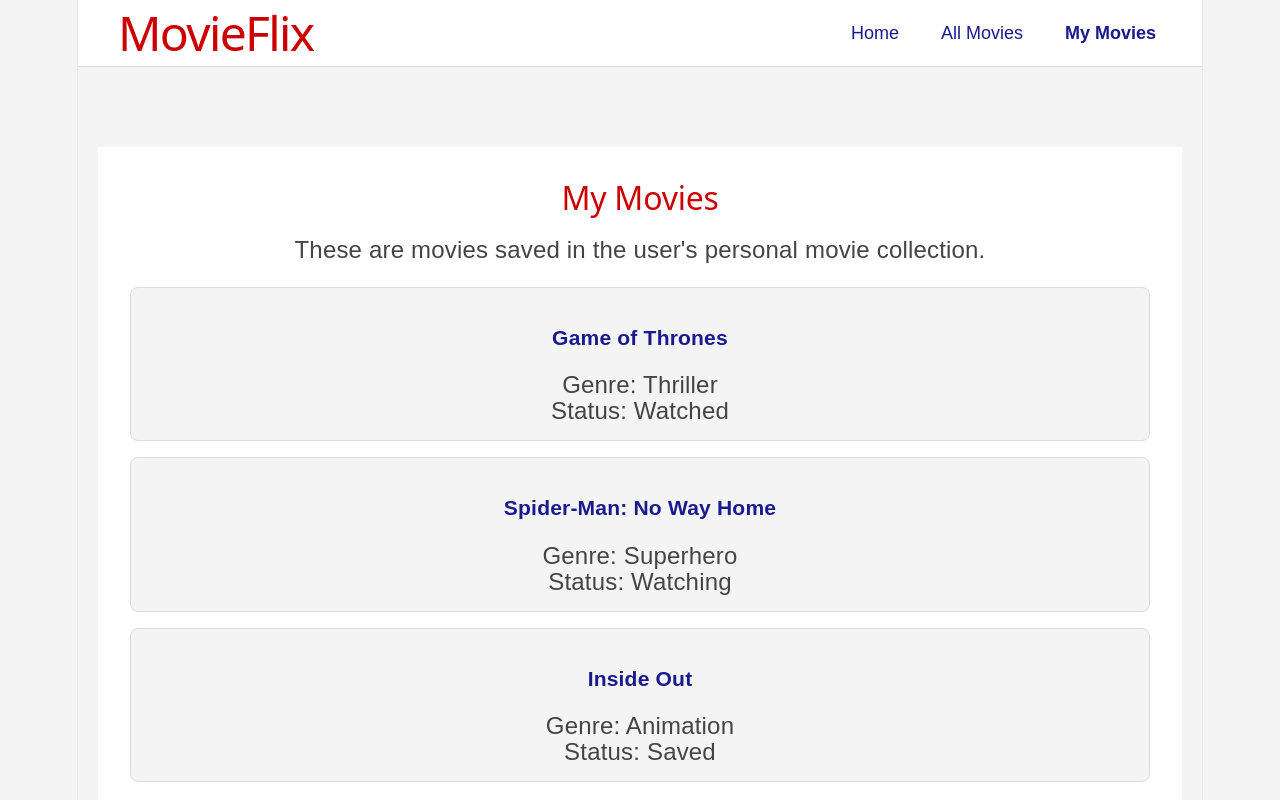
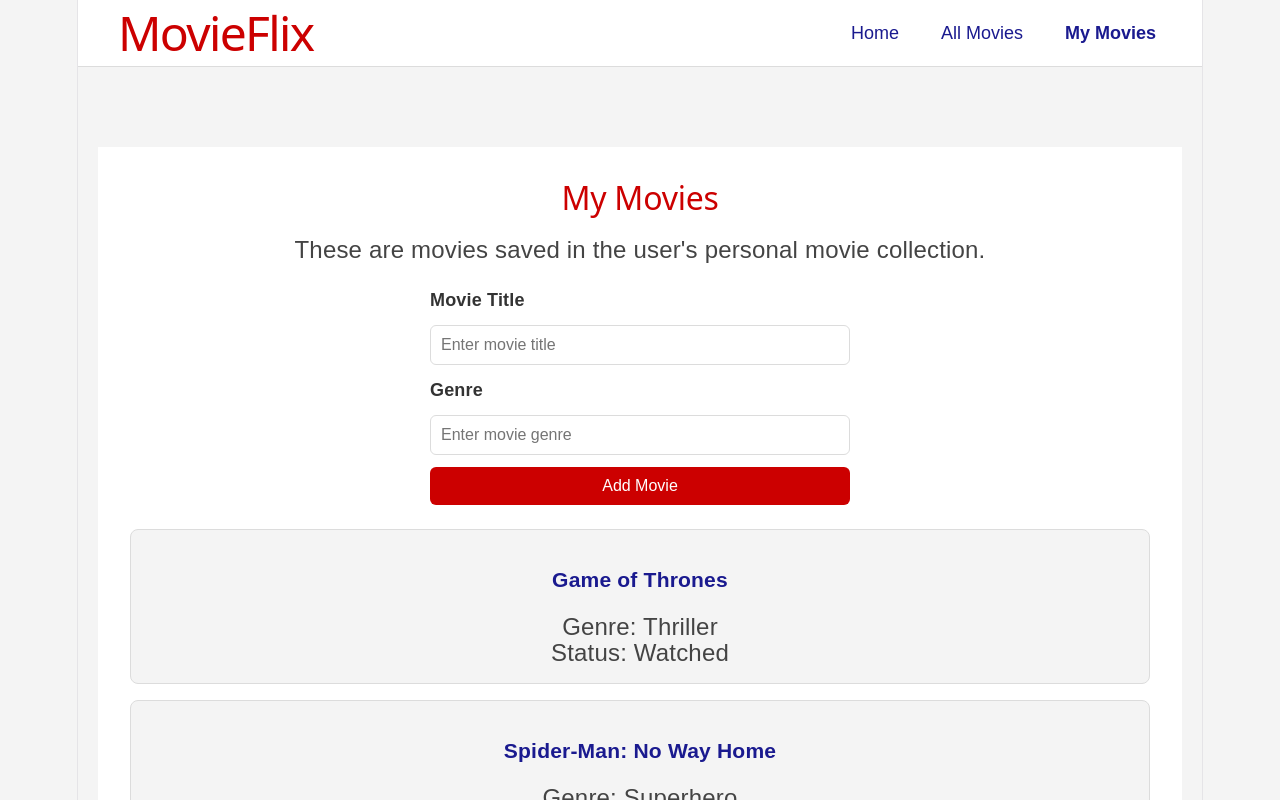
Before and after one commit to jguese3/fullstack-project, a React (Vite) app: page / in a window 1280 px wide. Both pictures are taken after a click on the button "My Movies". Shown: the top 800 px of the page. Built offline with nearby package versions, Linux system fonts and the light colour scheme.

Commit message:
Completed I.1 feature page and I.2 form component

```diff
--- a/src/components/my-movies/MyMovies.css
+++ b/src/components/my-movies/MyMovies.css
@@ -25,3 +25,32 @@
 .movie-card h3 {
   color: #1a1a8f;
 }
+
+.movie-form {
+  display: grid;
+  gap: 12px;
+  max-width: 420px;
+  margin: 24px auto;
+  text-align: left;
+}
+
+.movie-form label {
+  font-weight: bold;
+}
+
+.movie-form input {
+  padding: 10px;
+  border: 1px solid #dcdcdc;
+  border-radius: 6px;
+  font-size: 16px;
+}
+
+.movie-form button {
+  padding: 10px 14px;
+  border: none;
+  border-radius: 6px;
+  background-color: #cc0000;
+  color: #ffffff;
+  font-size: 16px;
+  cursor: pointer;
+}
--- a/src/components/my-movies/MyMovies.tsx
+++ b/src/components/my-movies/MyMovies.tsx
@@ -1,6 +1,10 @@
+import { useState } from 'react'
 import './MyMovies.css'
 
 function MyMovies() {
+  const [movieTitle, setMovieTitle] = useState('')
+  const [movieGenre, setMovieGenre] = useState('')
+
   const movies = [
     {
       id: 1,
@@ -22,11 +26,42 @@ function MyMovies() {
     },
   ]
 
+  function handleSubmit(event: any) {
+    event.preventDefault()
+
+    setMovieTitle('')
+    setMovieGenre('')
+  }
+
   return (
     <section className="my-movies" aria-labelledby="my-movies-heading">
       <h2 id="my-movies-heading">My Movies</h2>
 
       <p>These are movies saved in the user's personal movie collection.</p>
+
+      <form className="movie-form" onSubmit={handleSubmit}>
+        <label htmlFor="movie-title">Movie Title</label>
+
+        <input
+          id="movie-title"
+          type="text"
+          value={movieTitle}
+          onChange={(event) => setMovieTitle(event.target.value)}
+          placeholder="Enter movie title"
+        />
+
+        <label htmlFor="movie-genre">Genre</label>
+
+        <input
+          id="movie-genre"
+          type="text"
+          value={movieGenre}
+          onChange={(event) => setMovieGenre(event.target.value)}
+          placeholder="Enter movie genre"
+        />
+
+        <button type="submit">Add Movie</button>
+      </form>
 
       <div className="movie-card-list">
         {movies.map((movie) => (
```
